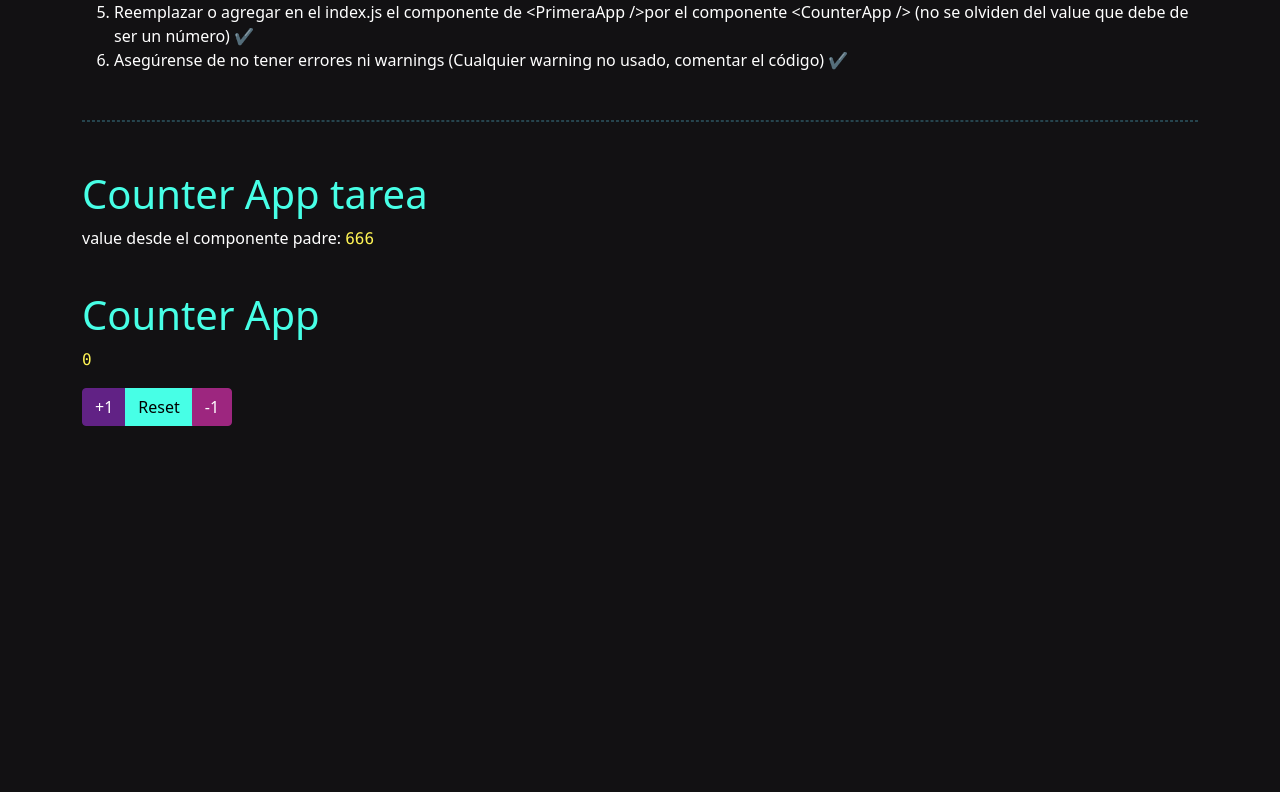
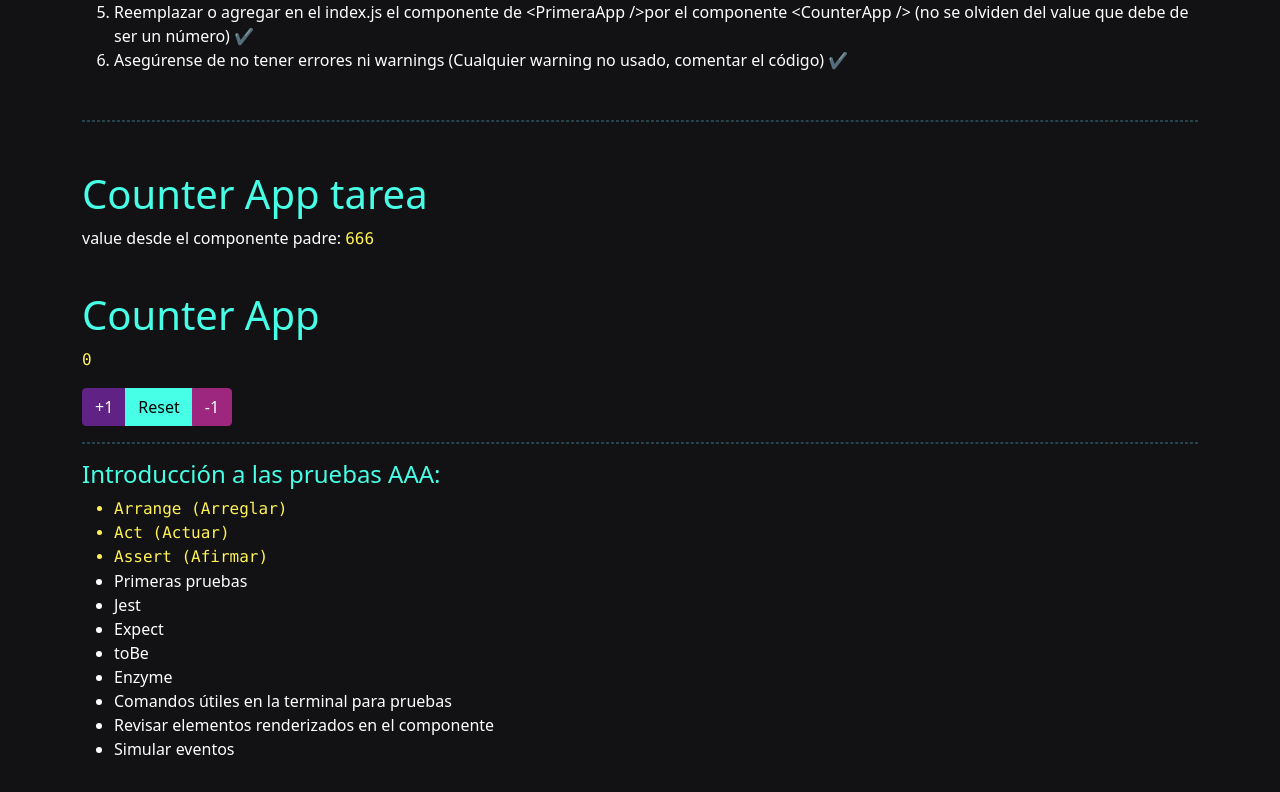
Before and after one commit to Yanioconjota/react-gl-training, a React (Create React App) app in the folder 03-counter-app/: page / in a window 1280 px wide. Shown: the part 1048-1840 px from the top of the page. Before the commit the page ends 1489 px from the top, so only its background shows below. Built offline with nearby package versions, Linux system fonts and the light colour scheme.

Commit message:
PrimeraApp content update

```diff
--- a/03-counter-app/src/PrimeraApp.js
+++ b/03-counter-app/src/PrimeraApp.js
@@ -90,6 +90,21 @@ const PrimeraApp = ({ saludo, subtitulo }) => {
         showButtons={false}
       />
       <CounterApp value={0} img={gif} />
+      <hr />
+      <h4 className="text-info">Introducción a las pruebas AAA:</h4>
+      <ul>
+        <li className="Code">Arrange (Arreglar)</li>
+        <li className="Code">Act (Actuar)</li>
+        <li className="Code">Assert (Afirmar)</li>
+        <li>Primeras pruebas</li>
+        <li>Jest</li>
+        <li>Expect</li>
+        <li>toBe</li>
+        <li>Enzyme</li>
+        <li>Comandos útiles en la terminal para pruebas</li>
+        <li>Revisar elementos renderizados en el componente</li>
+        <li>Simular eventos</li>
+      </ul>
     </Col>
   );
 };
--- a/03-counter-app/src/PrimeraApp.scss
+++ b/03-counter-app/src/PrimeraApp.scss
@@ -53,8 +53,10 @@ code {
 
 .Code {
   @extend .text-yellow;
-  margin: 5px 0;
   font-family: SFMono-Regular, Menlo, Monaco, Consolas, "Liberation Mono", "Courier New", monospace;
+  &:not(li) {
+    margin: 5px 0;
+  }
 }
 
 .App-link {
```
